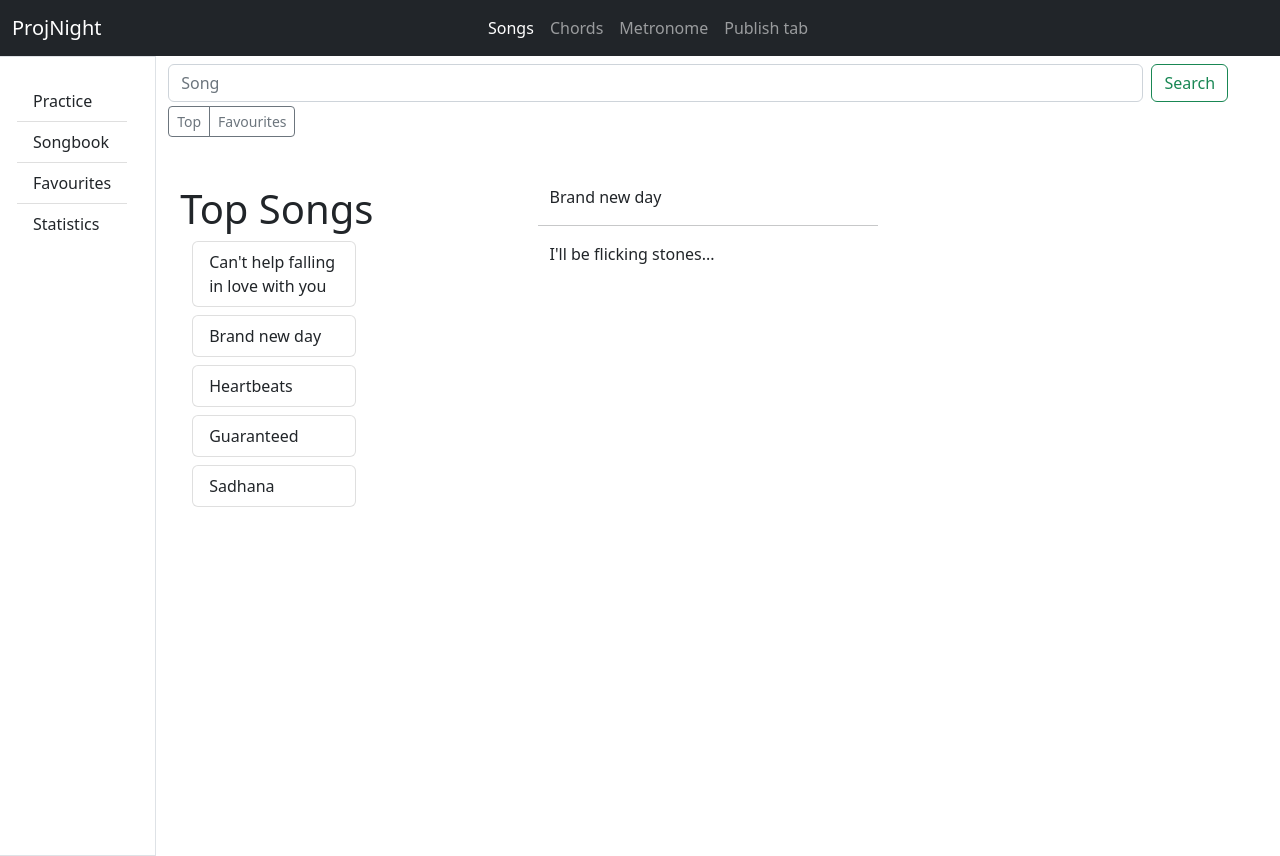
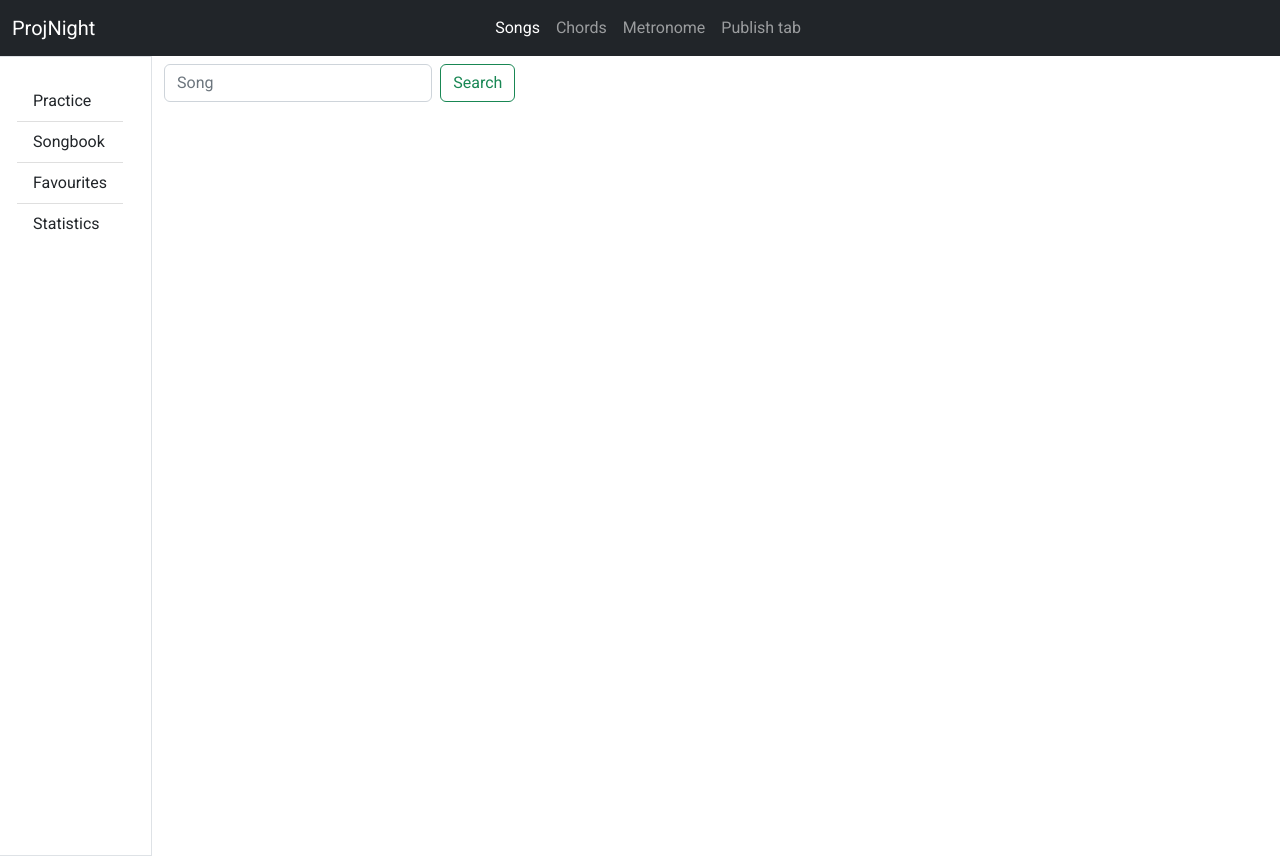
Before and after one commit to Sabin-B-99/ProjectNightingale, an Angular app in the folder ProjectNightingaleFrontend/: page /songs/1 in a window 1280 px wide. Built offline with nearby package versions, Linux system fonts and the light colour scheme.

Commit message:
Added song search bar autocomplete functionality with angular material

```diff
--- a/ProjectNightingaleFrontend/angular.json
+++ b/ProjectNightingaleFrontend/angular.json
@@ -25,6 +25,7 @@
               "src/assets"
             ],
             "styles": [
+              "@angular/material/prebuilt-themes/deeppurple-amber.css",
               "./node_modules/bootstrap/dist/css/bootstrap.css",
               "src/styles.css"
             ],
@@ -88,6 +89,7 @@
               "src/assets"
             ],
             "styles": [
+              "@angular/material/prebuilt-themes/deeppurple-amber.css",
               "src/styles.css"
             ],
             "scripts": []
--- a/ProjectNightingaleFrontend/package.json
+++ b/ProjectNightingaleFrontend/package.json
@@ -11,10 +11,12 @@
   "private": true,
   "dependencies": {
     "@angular/animations": "^15.2.0",
+    "@angular/cdk": "^15.2.9",
     "@angular/common": "^15.2.0",
     "@angular/compiler": "^15.2.0",
     "@angular/core": "^15.2.0",
     "@angular/forms": "^15.2.0",
+    "@angular/material": "^15.2.9",
     "@angular/platform-browser": "^15.2.0",
     "@angular/platform-browser-dynamic": "^15.2.0",
     "@angular/router": "^15.2.0",
--- a/ProjectNightingaleFrontend/src/app/app.module.ts
+++ b/ProjectNightingaleFrontend/src/app/app.module.ts
@@ -32,6 +32,8 @@ import {HttpClientModule} from "@angular/common/http";
 import { SongTabCreatorComponent } from './songs/song-tab-creator/song-tab-creator.component';
 import { TabRequiredDetailsComponent } from './songs/song-tab-creator/tab-required-details/tab-required-details.component';
 import { HarmonicaTabInputArrayComponent } from './songs/song-tab-creator/custom-form-controls/harmonica-tab-input-array/harmonica-tab-input-array.component';
+import { NoopAnimationsModule } from '@angular/platform-browser/animations';
+import {MatAutocompleteModule} from "@angular/material/autocomplete";
 
 @NgModule({
   declarations: [
@@ -70,6 +72,8 @@ import { HarmonicaTabInputArrayComponent } from './songs/song-tab-creator/custom
     FormsModule,
     HttpClientModule,
     NgOptimizedImage,
+    NoopAnimationsModule,
+    MatAutocompleteModule,
   ],
   providers: [],
   bootstrap: [AppComponent]
--- a/ProjectNightingaleFrontend/src/app/services/song.service.ts
+++ b/ProjectNightingaleFrontend/src/app/services/song.service.ts
@@ -1,5 +1,8 @@
 import {EventEmitter, Injectable} from '@angular/core';
 import {Song} from "../models/song-model/song";
+import {HttpClient} from "@angular/common/http";
+import {ISongTabDTO} from "../types/custom-interfaces";
+import {map} from "rxjs";
 
 @Injectable({
   providedIn: 'root'
@@ -14,7 +17,7 @@ export class SongService {
     new Song("Guaranteed", "Whatasayyay anaaya anaya ohhhh yeheyayyy whatasyay whatasya..."),
     new Song("Sadhana", "Tetikai choda na teo kesa lai..."),
   ];
-  constructor() { }
+  constructor(private http: HttpClient) { }
 
   public getTopSongs(): Song[]{
     return this.topSongs.slice();
@@ -23,4 +26,10 @@ export class SongService {
   public getSelectedSongById(id: number): Song{
     return this.topSongs[id];
   }
+
+
+  public searchSongsByTitle(title: string){
+    return this.http.get<ISongTabDTO[]>(`http://localhost:8080/ProjectNightingale/api/tabs/songs/${title}`);
+  }
+
 }
--- a/ProjectNightingaleFrontend/src/app/songs/songs.component.html
+++ b/ProjectNightingaleFrontend/src/app/songs/songs.component.html
@@ -1,21 +1,35 @@
 <div class="container row mt-1">
-  <div class="row-cols-auto">
-    <form class="d-flex" role="search">
-      <input class="form-control me-2" type="search" placeholder="Song" aria-label="Search">
+  <div>
+    <form class="d-flex" role="search"
+          [formGroup]="songSearchForm" (ngSubmit)="onSearchButtonClicked()">
+      <input class="form-control me-2 col-lg-8"
+             type="search"
+             placeholder="Song"
+             aria-label="Search"
+             formControlName = "searchData"
+             [matAutocomplete]="auto">
+      <mat-autocomplete #auto="matAutocomplete">
+        <mat-option *ngFor="let result of searchResults" [value]="result.songTitle">
+          {{result.songTitle}} - {{result.artistName}}
+        </mat-option>
+      </mat-autocomplete>
+
       <button class="btn btn-outline-success" type="submit">Search</button>
     </form>
-    <div class="btn-group-sm mt-sm-1 btn-group">
-      <button class="btn btn-outline-secondary btn-sm" type="button">Top</button>
-      <button class="btn btn-outline-secondary btn-sm" type="button">Favourites</button>
-    </div>
+<!--    <div class="btn-group-sm mt-sm-1 btn-group">-->
+<!--      <button class="btn btn-outline-secondary btn-sm" type="button">Top</button>-->
+<!--      <button class="btn btn-outline-secondary btn-sm" type="button">Favourites</button>-->
+<!--    </div>-->
   </div>
 
-  <div class="row mt-sm-5">
-    <div class="col-md-auto">
-      <app-song-list listName="Top Songs"></app-song-list>
-    </div>
-    <div class="col-md-auto">
-      <router-outlet></router-outlet>
-    </div>
-  </div>
+
+
+<!--  <div class="row mt-sm-5">-->
+<!--    <div class="col-md-auto">-->
+<!--      <app-song-list listName="Top Songs"></app-song-list>-->
+<!--    </div>-->
+<!--    <div class="col-md-auto">-->
+<!--      <router-outlet></router-outlet>-->
+<!--    </div>-->
+<!--  </div>-->
 </div>
--- a/ProjectNightingaleFrontend/src/app/songs/songs.component.ts
+++ b/ProjectNightingaleFrontend/src/app/songs/songs.component.ts
@@ -1,6 +1,7 @@
 import {Component, OnInit} from '@angular/core';
 import {SongService} from "../services/song.service";
-import {ActivatedRoute, Router} from "@angular/router";
+import {FormControl, FormGroup} from "@angular/forms";
+import {ISongTabDTO} from "../types/custom-interfaces";
 
 @Component({
   selector: 'app-songs',
@@ -9,8 +10,45 @@ import {ActivatedRoute, Router} from "@angular/router";
   providers: [SongService]
 })
 export class SongsComponent implements OnInit{
-  constructor() {
+
+
+  searchResults: ISongTabDTO[] = [];
+
+  songSearchForm: FormGroup;
+
+  constructor(private songService: SongService) {
   }
   ngOnInit(): void {
+    this.initForm();
+    this.searchSong();
+  }
+
+  private initForm() {
+    this.songSearchForm = new FormGroup({
+      'searchData': new FormControl<string>('')
+    })
+  }
+
+
+  private searchSong(){
+    this.songSearchForm.get('searchData')?.valueChanges.subscribe(
+      (newSearchData: string) =>{
+        this.getSearchResults(newSearchData);
+      }
+    )
+  }
+
+  private getSearchResults(title: string){
+    if(title.trim().length > 0){
+      this.songService.searchSongsByTitle(title)
+        .subscribe((results: ISongTabDTO[]) =>{
+          this.searchResults = results;
+        });
+    }else{
+      this.searchResults.splice(0, this.searchResults.length);
+    }
+  }
+
+  onSearchButtonClicked() {
   }
 }
--- a/ProjectNightingaleFrontend/src/index.html
+++ b/ProjectNightingaleFrontend/src/index.html
@@ -6,6 +6,9 @@
   <base href="/">
   <meta name="viewport" content="width=device-width, initial-scale=1">
   <link rel="icon" type="image/x-icon" href="favicon.ico">
+  <link rel="preconnect" href="https://fonts.gstatic.com">
+  <link href="https://fonts.googleapis.com/css2?family=Roboto:wght@300;400;500&display=swap" rel="stylesheet">
+  <link href="https://fonts.googleapis.com/icon?family=Material+Icons" rel="stylesheet">
 </head>
 <body>
   <app-root></app-root>
--- a/ProjectNightingaleFrontend/src/styles.css
+++ b/ProjectNightingaleFrontend/src/styles.css
@@ -1 +1,4 @@
 /* You can add global styles to this file, and also import other style files */
+
+html, body { height: 100%; }
+body { margin: 0; font-family: Roboto, "Helvetica Neue", sans-serif; }
```
Also changed, not shown: 1 other file (tests, documents, lock files or other folders). Lines whose indentation alone changed are shown as unchanged.
